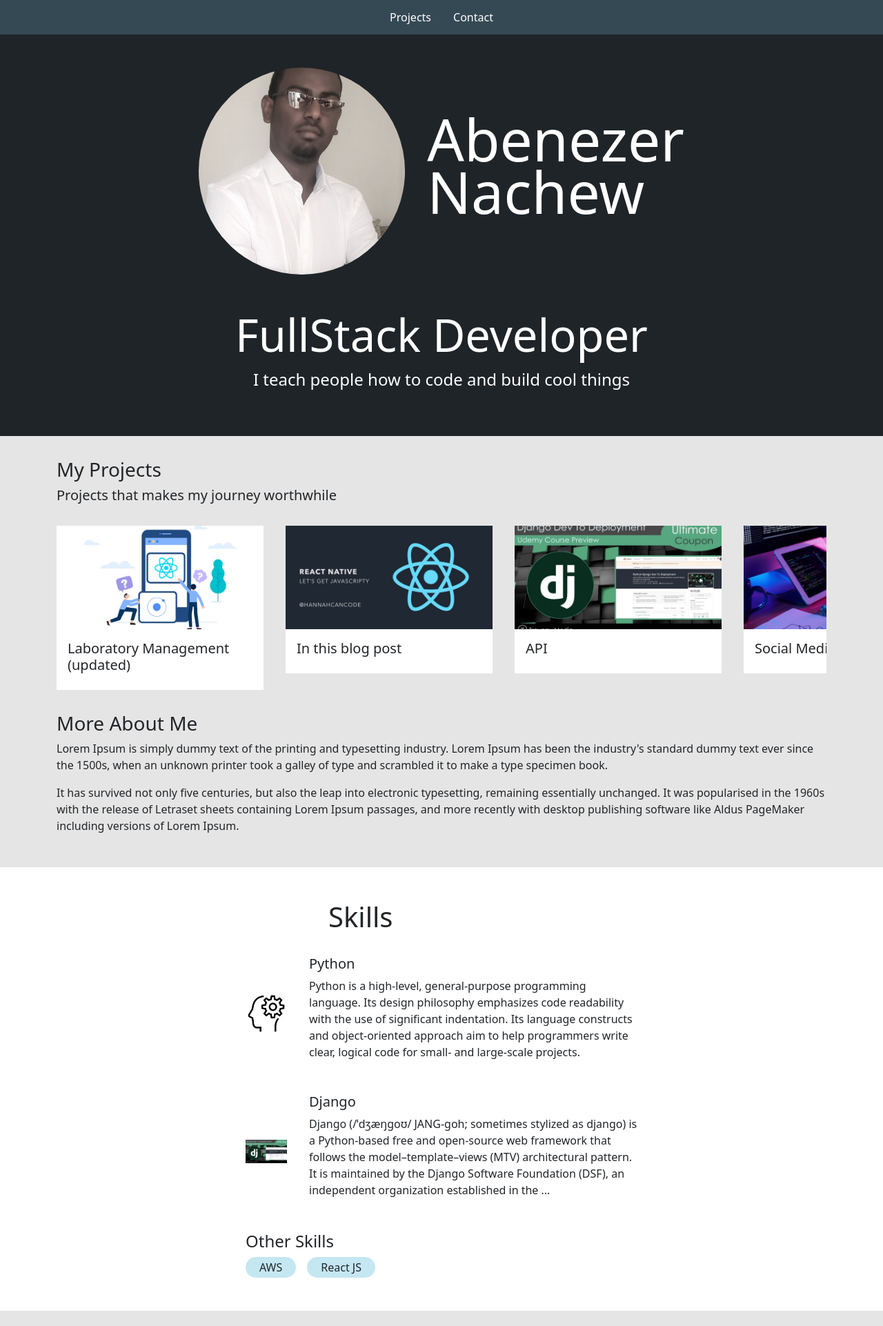
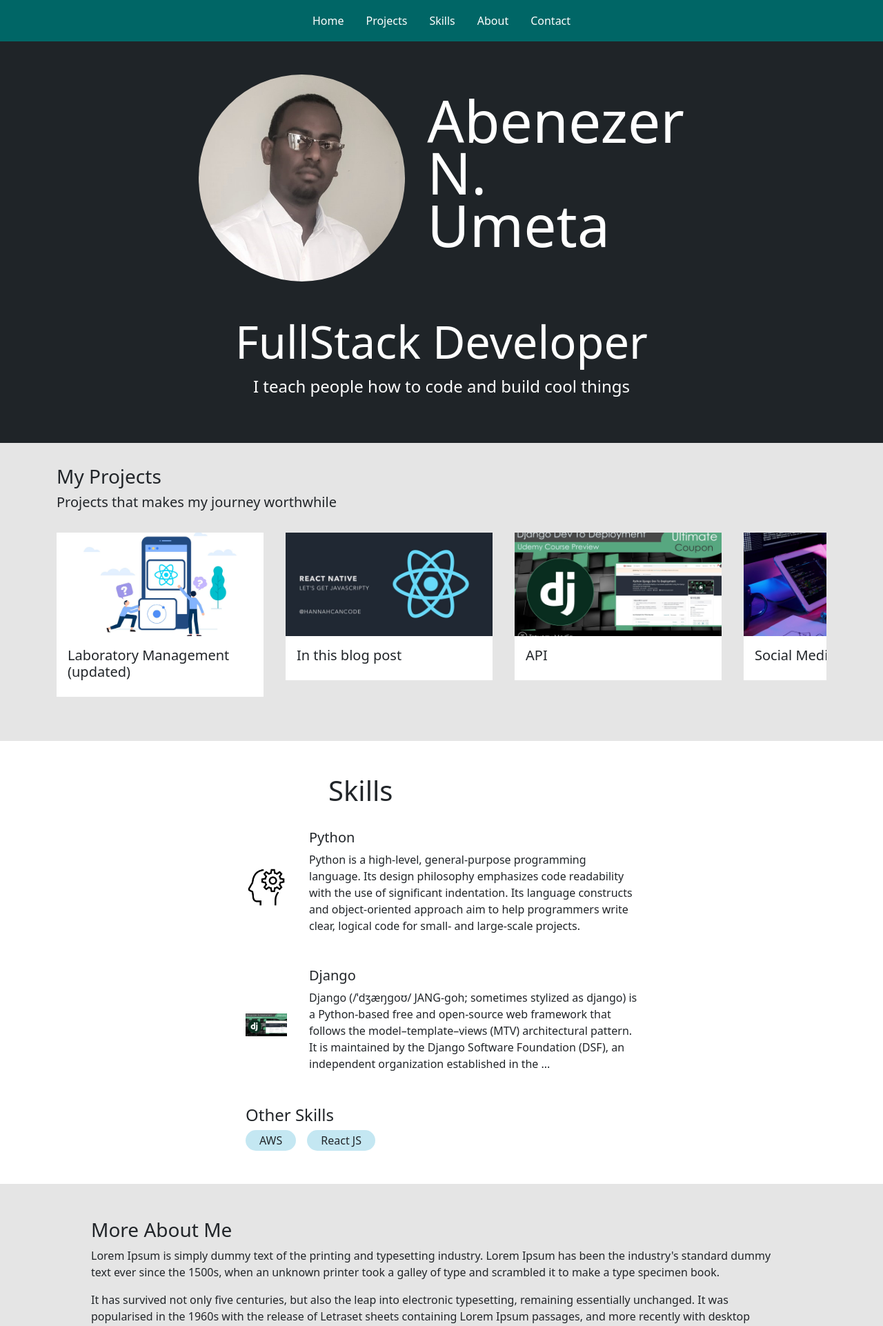
Before and after one commit to ebene88/portfolio, a Django app: page / in a window 1280 px wide. Shown: the top 1922 px of the page at 69% size. Run offline with Django 4.2, Linux system fonts and the light colour scheme; data comes from the database, SQL or seed files in the repository; both versions use the stored data as it was after the commit; some libraries are stand-ins or nearby versions.

Commit message:
templates fixed

```diff
--- a/base/templates/base/home.html
+++ b/base/templates/base/home.html
@@ -7,7 +7,7 @@
         <img id="profile_pic" src="{% static 'images/pro.jpg' %}" />
         <p style="font-size: 84px; line-height: 0.9em; font-weight: 400">
           Abenezer<br />
-          Nachew
+          N. Umeta
         </p>
       </div>
 
@@ -38,23 +38,7 @@
     {% endfor %}
   </div>
 
-  <div class="about--wrapper">
-    <h3>More About Me</h3>
 
-    <p>
-      Lorem Ipsum is simply dummy text of the printing and typesetting industry.
-      Lorem Ipsum has been the industry's standard dummy text ever since the
-      1500s, when an unknown printer took a galley of type and scrambled it to
-      make a type specimen book.
-    </p>
-    <p>
-      It has survived not only five centuries, but also the leap into electronic
-      typesetting, remaining essentially unchanged. It was popularised in the
-      1960s with the release of Letraset sheets containing Lorem Ipsum passages,
-      and more recently with desktop publishing software like Aldus PageMaker
-      including versions of Lorem Ipsum.
-    </p>
-  </div>
 </section>
 
 <section class="section--1">
@@ -83,9 +67,27 @@
     </div>
   </div>
 </section>
+<div class="container">
+  <div class="about--wrapper">
+    <h3>More About Me</h3>
 
-<section class="section--2">
-  <div class="skills--container">
+    <p>
+      Lorem Ipsum is simply dummy text of the printing and typesetting industry.
+      Lorem Ipsum has been the industry's standard dummy text ever since the
+      1500s, when an unknown printer took a galley of type and scrambled it to
+      make a type specimen book.
+    </p>
+    <p>
+      It has survived not only five centuries, but also the leap into electronic
+      typesetting, remaining essentially unchanged. It was popularised in the
+      1960s with the release of Letraset sheets containing Lorem Ipsum passages,
+      and more recently with desktop publishing software like Aldus PageMaker
+      including versions of Lorem Ipsum.
+    </p>
+  </div>
+</div>
+<section class="section--1">
+  <div class="endorsement--container">
     <h3>Endorsements</h3>
     {% if request.user.is_authenticated %}
     <a class="btn btn-primary my-3" href="{% url 'add-endorsement' %}"
@@ -102,7 +104,7 @@
   </div>
 </section>
 
-<section class="section--1">
+<section class="section--2">
   <div class="container">
     <h3 style="text-align:center;">Contact</h3>
     <form class="contact--form" method="POST">
--- a/base/templates/base/main.html
+++ b/base/templates/base/main.html
@@ -5,7 +5,7 @@
 <head>
     <meta charset='utf-8'>
     <meta http-equiv='X-UA-Compatible' content='IE=edge'>
-    <title>Dennis Ivanov</title>
+    <title>Abenezer N. Umeta</title>
     <meta name='viewport' content='width=device-width, initial-scale=1'>
     <link href="https://cdn.jsdelivr.net/npm/bootstrap@5.0.1/dist/css/bootstrap.min.css" rel="stylesheet"
         integrity="sha384-+0n0xVW2eSR5OomGNYDnhzAbDsOXxcvSN1TPprVMTNDbiYZCxYbOOl7+AMvyTG2x" crossorigin="anonymous">
--- a/base/templates/base/navbar.html
+++ b/base/templates/base/navbar.html
@@ -1,9 +1,16 @@
 <section class="navigation-bar">
+    <a class="nav-link" href="{% url 'home' %}">
+        Home
+    </a>
     <a class="nav-link" href="{% url 'home' %}">
         Projects
     </a>
-
-
+     <a class="nav-link" href="{% url 'home' %}">
+        Skills
+    </a>
+    <a class="nav-link" href="{% url 'home' %}">
+        About
+    </a>
     <a class="nav-link" href="#">
         Contact
     </a>
--- a/static/styles/main.css
+++ b/static/styles/main.css
@@ -15,8 +15,8 @@ body{
 }
 
 .navigation-bar{
-    background-color: #354955;
-    height: 50px;
+    background-color:#006666;
+    height: 60px;
     display: flex;
     justify-content: center;
     align-items: center;
@@ -28,7 +28,7 @@ body{
 
 .hero{
     background-color: #1F2428;
-    min-height: 70vh;
+    min-height: 60vh;
     color: #fff;
 
 }
@@ -165,6 +165,16 @@ body{
     max-width: 800px;
 }
 
+.about--wrapper{
+
+    margin:40px;
+    padding: 10px;
+    height: 250px;
+}
+.endorsement--container{
+    margin:80px;
+    padding: 0px 40px;
+}
 .contact--form{
     display: block;
     max-width: 600px;
```
Also changed, not shown: db.sqlite3, static/images/2_Ep67RNA.jpg (added), static/images/pro.jpg.
